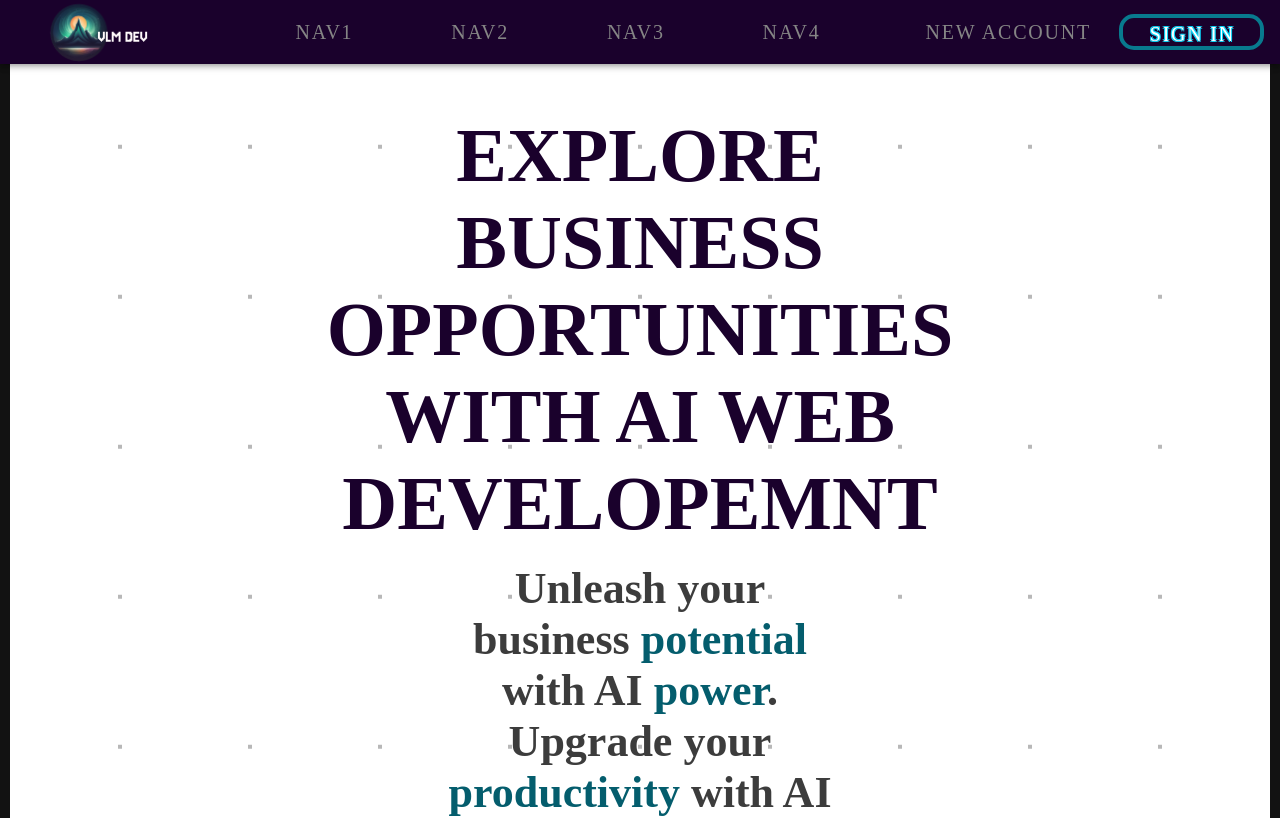
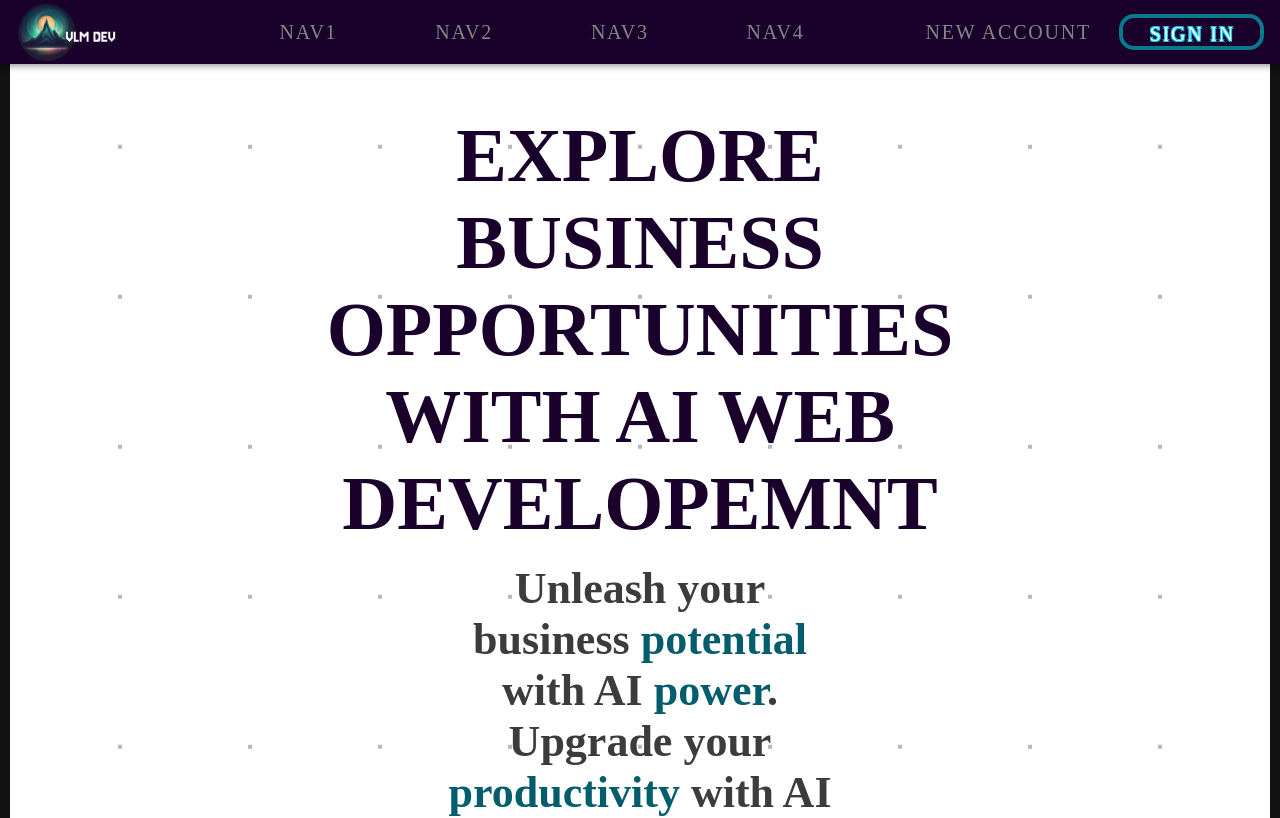
Before and after one commit to VelimirMueller/aurorae_landing_page, a Vue app: page / in a window 1280 px wide. Shown: the top 818 px of the page. Built offline with nearby package versions, Linux system fonts and the light colour scheme; a web font is replaced by a local one.

Commit message:
adjust logo margin

```diff
--- a/src/components/AppNavBar.vue
+++ b/src/components/AppNavBar.vue
@@ -6,7 +6,7 @@
     <!-- Logo und Titel -->
     <v-row
       align="center"
-      class="ml-12 pt-2 d-none d-sm-flex">
+      class="ml-4 pt-2 d-none d-sm-flex">
       <a href="/">
         <img
           src="../assets/Logo.svg"
```
